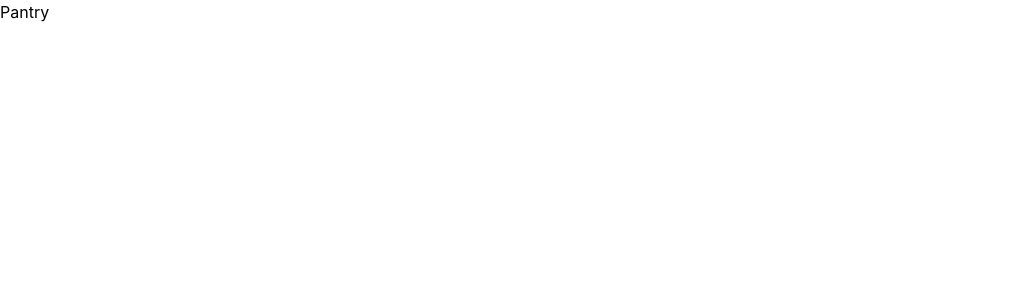
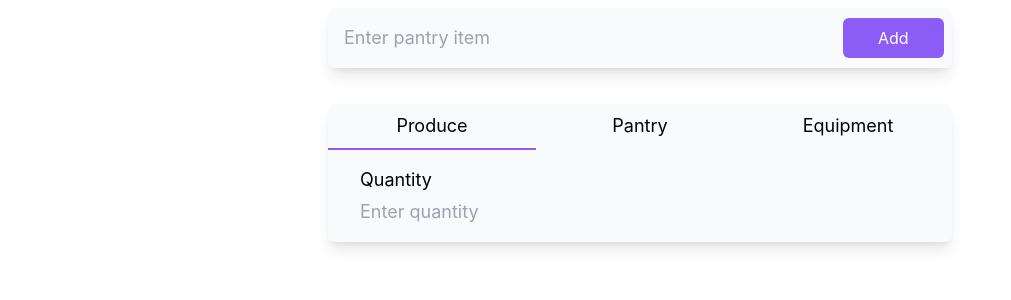
Before and after one commit to ecoulson/pantry, a Next.js app: page / in a window 1280 px wide. Shown: the top 300 px of the page, without its empty margins (0-1011 px from the left). Built offline with nearby package versions, Linux system fonts and the light colour scheme.

Commit message:
Added basic components for the input menu and bar

```diff
--- /dev/null
+++ b/src/components/button-props.ts
@@ -0,0 +1,3 @@
+export interface ButtonProps {
+    children: string
+}
--- /dev/null
+++ b/src/components/button.tsx
@@ -0,0 +1,10 @@
+import React from 'react'
+import { ButtonProps } from './button-props'
+
+export default function Button({ children }: ButtonProps) {
+    return (
+        <button className="bg-violet-500 text-white p-2 rounded-md w-2/12">
+            {children}
+        </button>
+    )
+}
--- /dev/null
+++ b/src/components/input-props.ts
@@ -0,0 +1,5 @@
+export interface InputProps {
+    name: string
+    label: string
+    placeholder?: string
+}
--- /dev/null
+++ b/src/components/input.tsx
@@ -0,0 +1,16 @@
+import React from 'react'
+import { InputProps } from './input-props'
+
+export default function Input({ name, label, placeholder }: InputProps) {
+    return (
+        <div className="px-8 py-4 text-lg flex flex-col gap-1 ">
+            <label htmlFor={name}>{label}</label>
+            <input
+                id={name}
+                name={name}
+                className="bg-transparent outline-none"
+                placeholder={placeholder ?? ''}
+            />
+        </div>
+    )
+}
--- /dev/null
+++ b/src/components/pantry-input-menu.tsx
@@ -0,0 +1,12 @@
+import React from 'react'
+import { ProduceInputMenu } from './produce-input-menu'
+import { TabGroup } from './tab-group'
+
+export function PantryInputMenu() {
+    return (
+        <div className="shadow-lg bg-slate-50 w-full max-w-screen-lg rounded-md text-base absolute top-24">
+            <TabGroup tabs={['Produce', 'Pantry', 'Equipment']} />
+            <ProduceInputMenu />
+        </div>
+    )
+}
--- /dev/null
+++ b/src/components/pantry-input.tsx
@@ -0,0 +1,14 @@
+import React from 'react'
+import Button from './button'
+
+export const PantryInput = () => {
+    return (
+        <div className="shadow-lg bg-slate-50 p-2 max-w-screen-lg rounded-md text-base">
+            <input
+                placeholder="Enter pantry item"
+                className="bg-transparent w-10/12 p-2 outline-0 text-lg"
+            ></input>
+            <Button>Add</Button>
+        </div>
+    )
+}
--- /dev/null
+++ b/src/components/produce-input-menu.tsx
@@ -0,0 +1,14 @@
+import React from 'react'
+import Input from './input'
+
+export function ProduceInputMenu() {
+    return (
+        <div>
+            <Input
+                name="quantity"
+                placeholder="Enter quantity"
+                label="Quantity"
+            />
+        </div>
+    )
+}
--- /dev/null
+++ b/src/components/tab-group-props.ts
@@ -0,0 +1,3 @@
+export interface TabGroupProps {
+    tabs: string[]
+}
--- /dev/null
+++ b/src/components/tab-group.tsx
@@ -0,0 +1,34 @@
+import React, { useState } from 'react'
+import { TabGroupProps } from './tab-group-props'
+
+export function TabGroup({ tabs }: TabGroupProps) {
+    const [activeTab, setActiveTab] = useState(tabs[0])
+
+    return (
+        <div className="flex justify-evenly">
+            {tabs.map((tab) => {
+                if (tab === activeTab) {
+                    return (
+                        <div
+                            key={tab}
+                            onClick={() => setActiveTab(tab)}
+                            className="text-lg py-2 border-b-2 border-violet-500 w-full text-center hover:cursor-pointer"
+                        >
+                            {tab}
+                        </div>
+                    )
+                } else {
+                    return (
+                        <div
+                            key={tab}
+                            onClick={() => setActiveTab(tab)}
+                            className="text-lg py-2 border-b-2 border-transparent w-full text-center hover:cursor-pointer"
+                        >
+                            {tab}
+                        </div>
+                    )
+                }
+            })}
+        </div>
+    )
+}
--- a/src/pages/index.tsx
+++ b/src/pages/index.tsx
@@ -1,10 +1,15 @@
 import type { NextPage } from 'next'
+import { PantryInput } from '../components/pantry-input'
+import { PantryInputMenu } from '../components/pantry-input-menu'
 
 const Home: NextPage = () => {
     return (
-        <>
-            <h1 className="text-3xl font-bold underline">Pantry</h1>
-        </>
+        <div className="grid gap-4 grid-cols-4 p-2">
+            <div className="col-start-2 col-end-4 relative">
+                <PantryInput />
+                <PantryInputMenu />
+            </div>
+        </div>
     )
 }
 
--- a/tailwind.config.js
+++ b/tailwind.config.js
@@ -1,7 +1,7 @@
 module.exports = {
     content: [
-        './pages/**/*.{js,ts,jsx,tsx}',
-        './components/**/*.{js,ts,jsx,tsx}',
+        './src/pages/**/*.{js,ts,jsx,tsx}',
+        './src/components/**/*.{js,ts,jsx,tsx}',
     ],
     theme: {
         extend: {},
```
Also changed, not shown: src/components/pantry-item.tsx (added).
